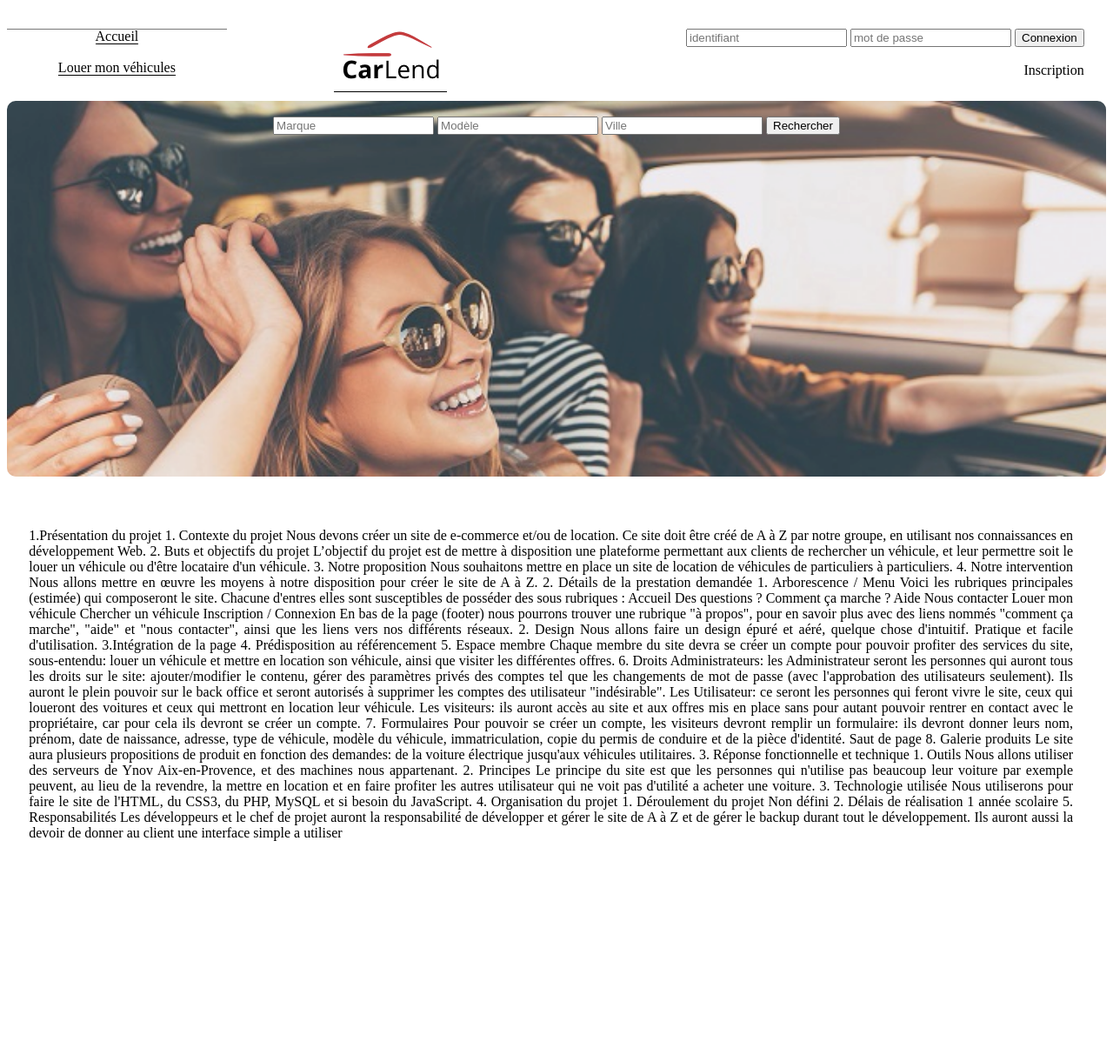
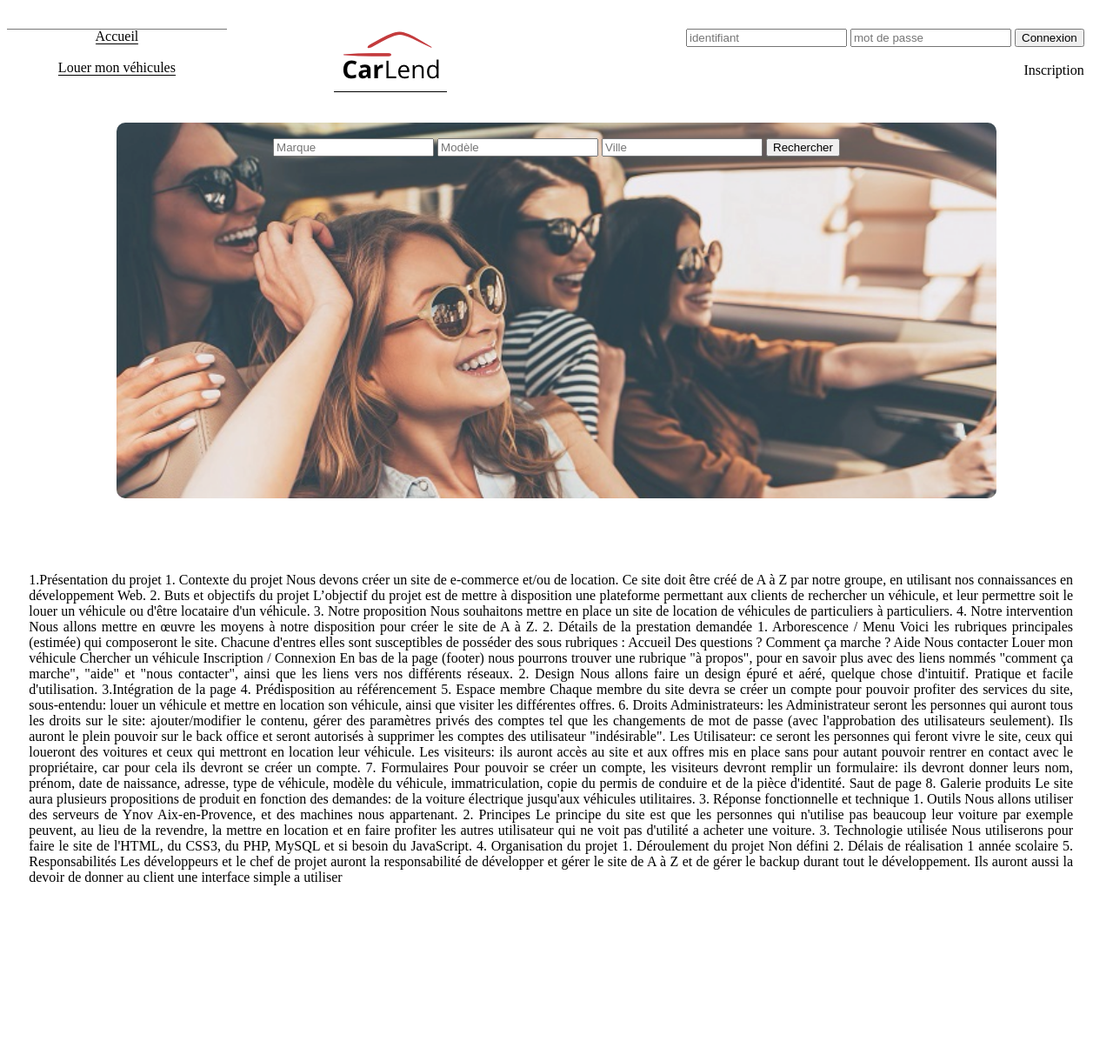
Before and after one commit to AdamPoyol/CarLend, a PHP site: page /accueil_carlend.php in a window 1280 px wide. Shown: the top 1220 px of the page at 87% size. Run offline with PHP 8.4, Linux system fonts and the light colour scheme.

Commit message:
26.04-11:38

```diff
--- a/Developpement/inc/css/css_carlend.css
+++ b/Developpement/inc/css/css_carlend.css
@@ -19,11 +19,8 @@ a{
 }
 
 .header{
-<<<<<<< HEAD
-  background-color: #FFFFFF; width: 100%; height: 100px;
-=======
+  /*background-color: #FFFFFF; width: 100%; height: 100px;*/
   background-color: #FFFFFF; width: 100%; height: 10%;
->>>>>>> ef36ddef0e3fda01f869ce28076d11f170de616a
   position: relative;
   /* bottom: 0;
   left: 0; */
@@ -116,11 +113,8 @@ a{
   border-radius: 10px;
   width: auto; height: 40%;
   text-align: center;
-<<<<<<< HEAD
-  margin: 30px 100px auto 80px;
-=======
+  /*margin: 30px 100px auto 80px;*/
   margin: 2% 10% 2%;
->>>>>>> ef36ddef0e3fda01f869ce28076d11f170de616a
 }
 
 .zone2_accueil{
```
